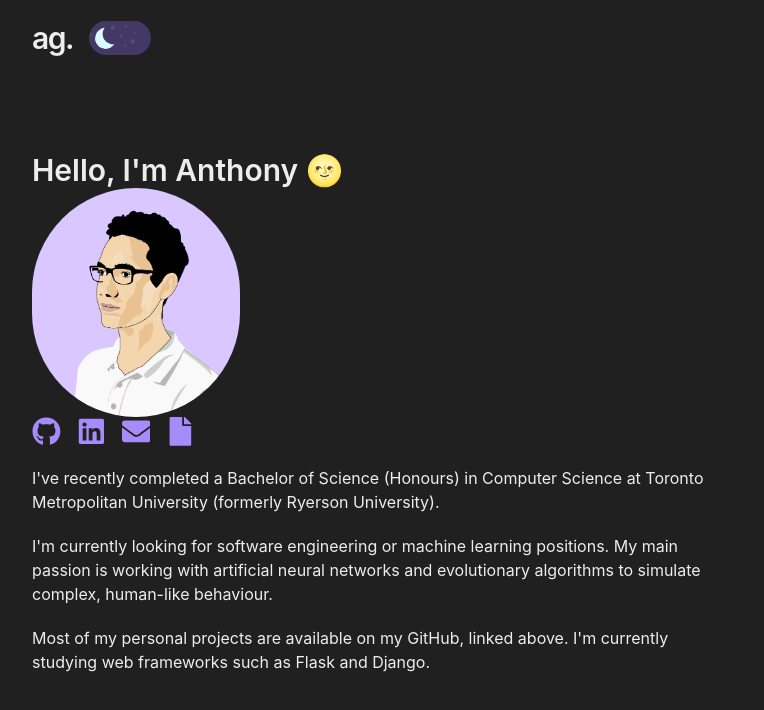
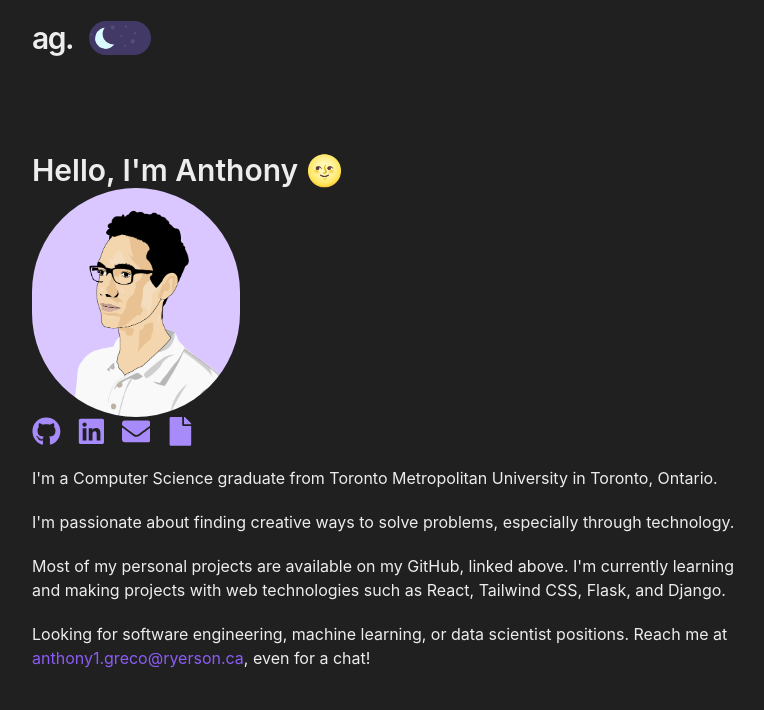
Before and after one commit to anthfgreco/personal-portfolio-v2, a React (Vite) app: page / in a window 1280 px wide. Shown: the top 710 px of the page, without its empty margins (256-1020 px from the left). Built offline with nearby package versions, Linux system fonts and the light colour scheme.

Commit message:
update paragraphs and meta info

```diff
--- a/index.html
+++ b/index.html
@@ -6,6 +6,16 @@
     <link rel="icon" href="artboard purple.png" />
     <meta name="viewport" content="width=device-width, initial-scale=1.0" />
     <title>Anthony Greco</title>
+    <meta
+      name="keywords"
+      content="Anthony Greco, software engineer, computer science, graduate"
+    />
+    <meta
+      name="description"
+      content="Hello, I'm Anthony. I'm a Computer Science graduate from Toronto Metropolitan University in
+    Toronto, Ontario."
+    />
+    <meta name="author" content="Anthony Greco" />
   </head>
   <body>
     <div class="dark:bg-[#202020]" id="root"></div>
--- a/src/App.jsx
+++ b/src/App.jsx
@@ -31,22 +31,32 @@ function App() {
       <SocialMediaNavBar />
 
       <p className="mt-5 text-[#202020] dark:text-[#ededed]">
-        I've recently completed a Bachelor of Science (Honours) in Computer
-        Science at Toronto Metropolitan University (formerly Ryerson
-        University).
+        I'm a Computer Science graduate from Toronto Metropolitan University in
+        Toronto, Ontario.
       </p>
 
       <p className="mt-5 text-[#202020] dark:text-[#ededed]">
-        I'm currently looking for software engineering or machine learning
-        positions. My main passion is working with artificial neural networks
-        and evolutionary algorithms to simulate complex, human-like behaviour.
+        I'm passionate about finding creative ways to solve problems, especially
+        through technology.
       </p>
 
       <p className="mt-5 text-[#202020] dark:text-[#ededed]">
         Most of my personal projects are available on my GitHub, linked above.
-        I'm currently studying web frameworks such as{" "}
-        <a href="https://flask.palletsprojects.com/en/2.2.x/">Flask</a> and{" "}
-        <a href="https://www.djangoproject.com/">Django.</a>
+        I'm currently learning and making projects with web technologies such as
+        React, Tailwind CSS, Flask, and Django.
+      </p>
+
+      <p className="mt-5 text-[#202020] dark:text-[#ededed]">
+        Looking for software engineering, machine learning, or data scientist
+        positions. Reach me at{" "}
+        <a
+          href="mailto:anthony1.greco@ryerson.ca"
+          target="_blank"
+          className="text-violet-500 hover:text-violet-900"
+        >
+          anthony1.greco@ryerson.ca
+        </a>
+        , even for a chat!
       </p>
     </div>
   );
```
